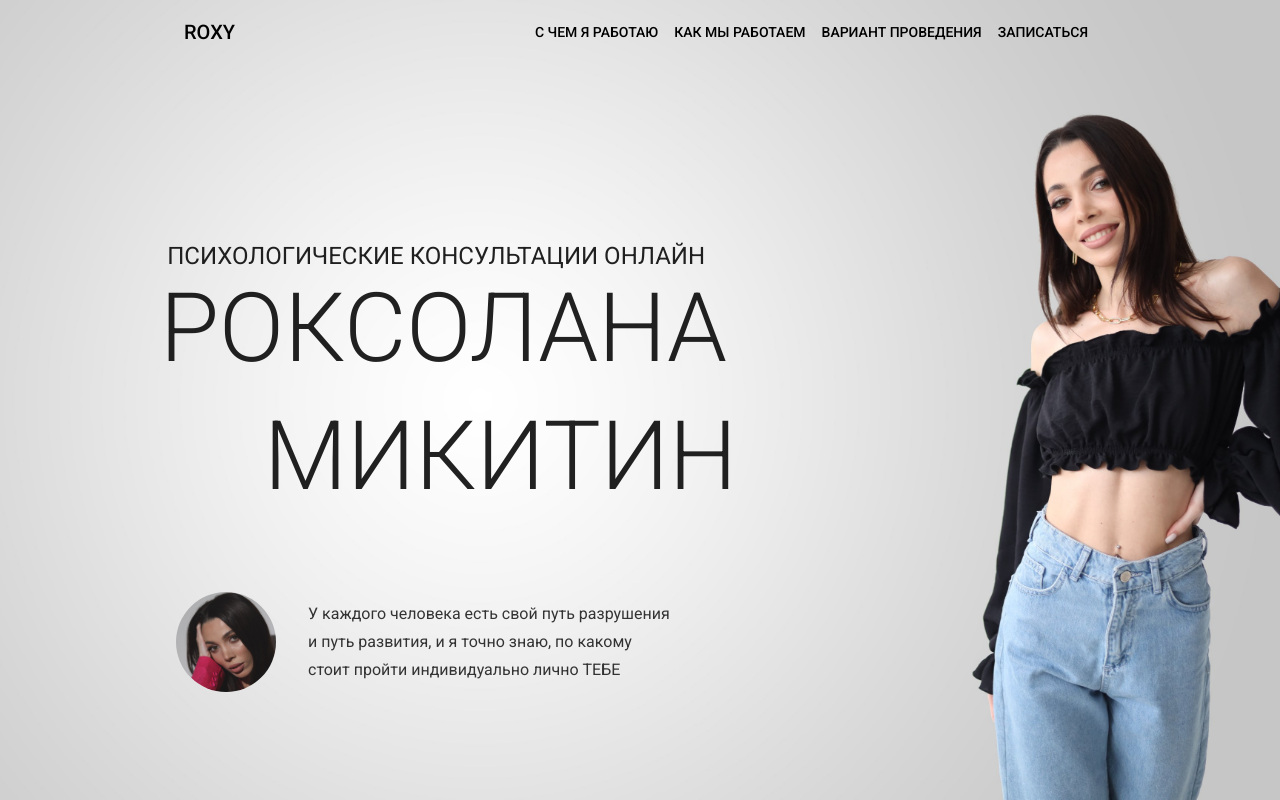
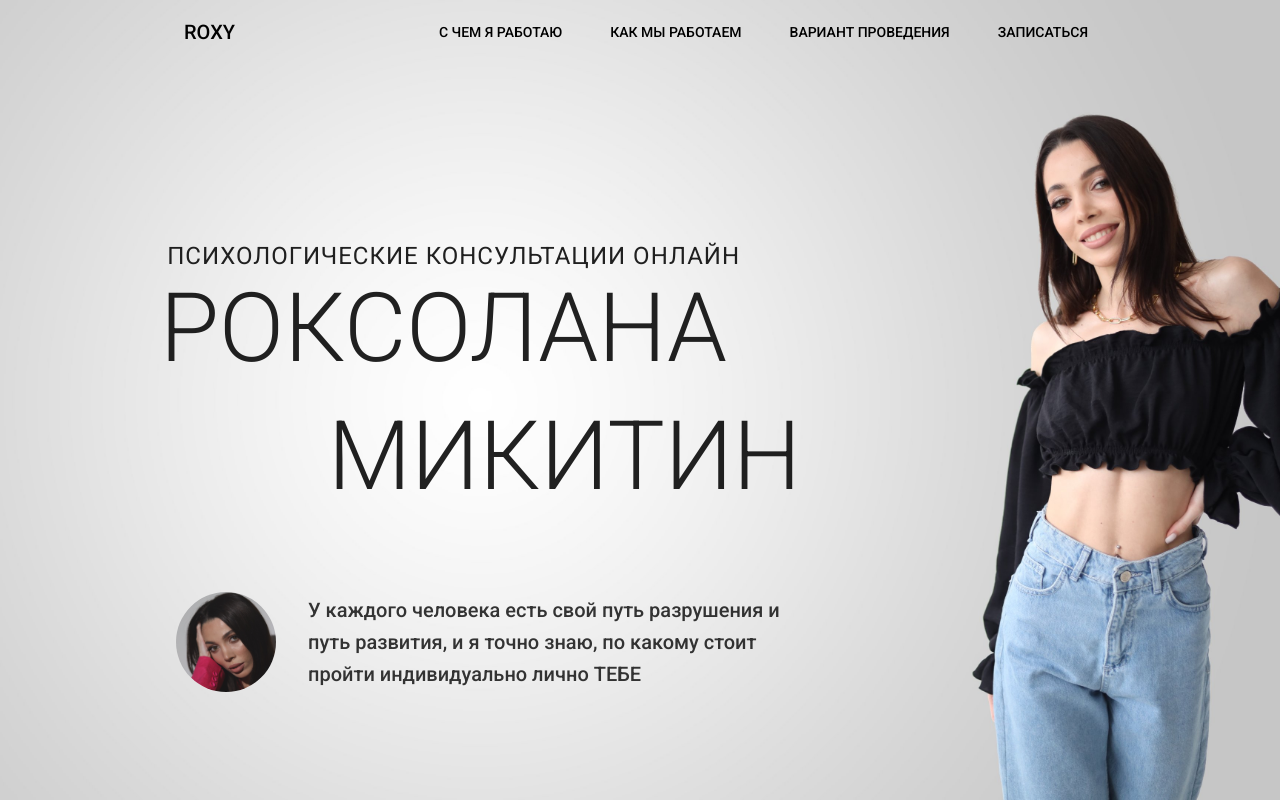
Before and after one commit to limetrack/roxy, a Next.js app: page / in a window 1280 px wide. Built offline with nearby package versions, Linux system fonts and the light colour scheme.

Commit message:
Hero text fix

```diff
--- a/src/app/layout.jsx
+++ b/src/app/layout.jsx
@@ -92,7 +92,7 @@ export default function RootLayout(props) {
               </Typography>
               <Box sx={{ display: { xs: 'none', sm: 'block' } }}>
                 {navItems.map((item) => (
-                  <Button key={item} sx={{ color: 'initial' }}>
+                  <Button key={item} sx={{ color: 'initial', ml: 4 }}>
                     {item}
                   </Button>
                 ))}
--- a/src/app/page.jsx
+++ b/src/app/page.jsx
@@ -31,17 +31,22 @@ export default function HomePage() {
         }}
       >
         <Grid xs={12}>
-          <Typography variant="h5" sx={{ ml: 0.9, mt: 20, textTransform: 'uppercase' }}>
+          <Typography
+            variant="h5"
+            sx={{
+              ml: 0.9, mt: 20, textTransform: 'uppercase', letterSpacing: '1px',
+            }}
+          >
             Психологические консультации онлайн
           </Typography>
           <Typography variant="h1" sx={{ mt: 0, textTransform: 'uppercase' }}>
             Роксолана
           </Typography>
-          <Typography variant="h1" sx={{ ml: 13, mt: 2, textTransform: 'uppercase' }}>
+          <Typography variant="h1" sx={{ ml: 21, mt: 2, textTransform: 'uppercase' }}>
             Микитин
           </Typography>
           <Box sx={{
-            maxWidth: '560px', backgroundColor: 'transparent', p: 2, mt: 8, borderRadius: '6px', opacity: 0.9,
+            maxWidth: '700px', backgroundColor: 'transparent', p: 2, mt: 8, borderRadius: '6px', opacity: 0.9,
           }}
           >
             <Stack direction="row" justifyContent="center" alignItems="center">
@@ -55,7 +60,7 @@ export default function HomePage() {
                 borderRadius: '50%',
               }}
               />
-              <Typography variant="subtitle1" sx={{ mx: 4 }}>
+              <Typography variant="h6" sx={{ mx: 4 }}>
                 У каждого человека есть свой путь разрушения и путь развития,
                 и я точно знаю, по какому стоит пройти индивидуально лично ТЕБЕ
               </Typography>
```
